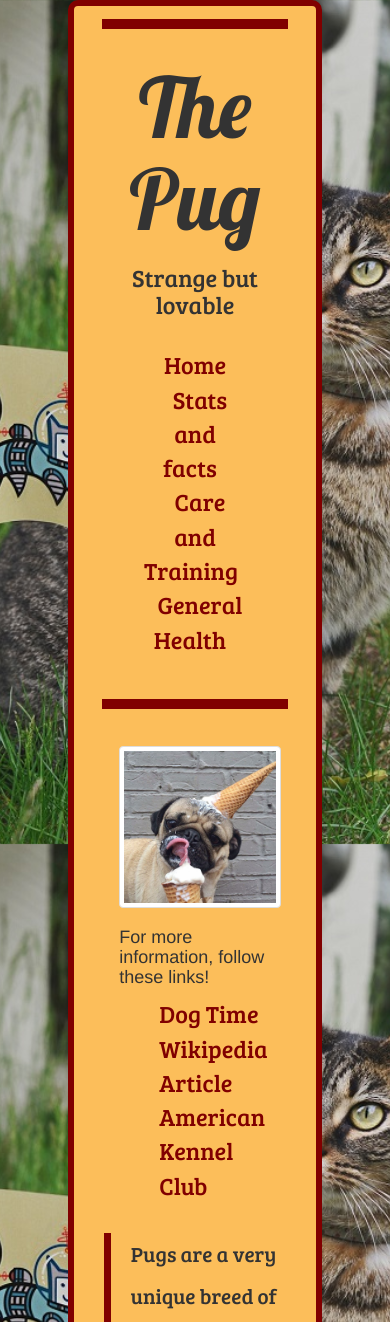
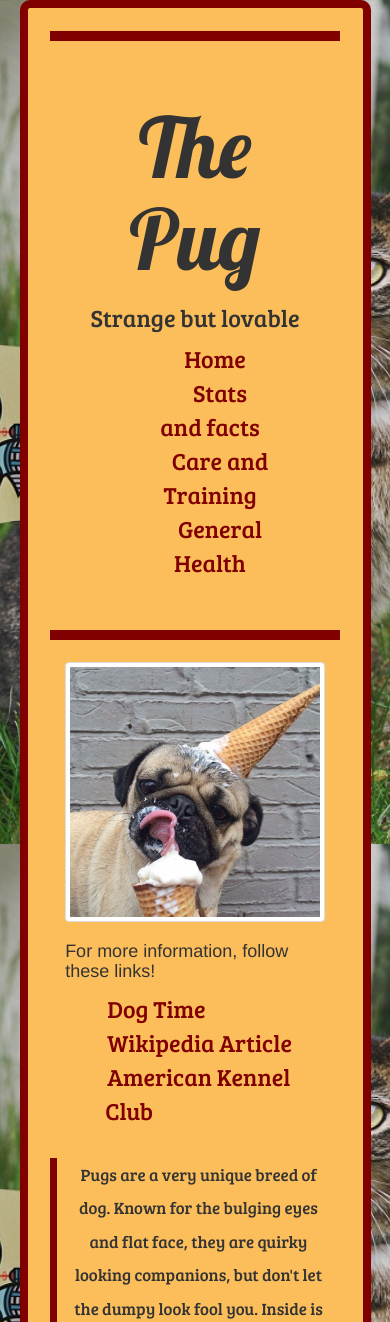
Before and after one commit to jeh26033/Pugs-Page, a PHP site: page /index.html in a window 390 px wide. Shown: the top 1322 px of the page. Run offline with PHP 8.4, Linux system fonts and the light colour scheme; some libraries are stand-ins or nearby versions.

Commit message:
Mobile optimizations
Added @media functionality, re-added jquery, fixed header displacement
issue.

```diff
--- a/assets/style.css
+++ b/assets/style.css
@@ -7,6 +7,16 @@ body{
 
 }
 
+@media (max-width: 500px){
+	.container-fluid{
+		width: 100%;
+
+	}
+
+	nav{
+		height:6em;
+	}
+}
 
 .text{
 	line-height: 2;
@@ -16,17 +26,23 @@ body{
 
 
 }
-.container{
+.container-fluid{
+	padding: 15px;
 	border-radius: 10px;
-	border: 6px solid maroon;
+	border: 8px solid maroon;
 	width: 65%;
 	background: #fcbe5a;
 }
 .row{
+	width: 95%;
+	margin: 2.5%;
+}
+.section{
+
 	padding:10px;
-	margin: 5px;
+
 	border-bottom: 5px solid maroon;
-	width: 100%;
+
 
 }
 
@@ -59,23 +75,38 @@ body{
 }
 */
 
+.col-md-8{
+	border-bottom: 5px solid maroon;
+
+}
+
 /*nav*/
 a{
+	padding:2px;
 	color: maroon;
-	font-size: 18pt;
+	font-size: 1.6em;
 	font-family: 'Bree Serif', serif;
 	text-decoration: none;
 }
 
 nav{
-	padding:20px;
-	margin: 10px;
+	height: 5em;
+
+	padding:10px;
+	text-align: center;
+
+
 }
-nav a{
-	padding:10px;
+nav ul a{
+
+	padding: 10px;
+	text-align: center;
+
+
 
 }
 a:hover{
+
 	color: white;
 	background-color: maroon;
 	text-decoration: none;
@@ -126,12 +157,13 @@ ul{
  }
 
 header{
+
 	text-align: center;
 	border-bottom:10px solid maroon;
 	border-top:  10px solid maroon;
 	font-family: 'Bree Serif', serif;
-	margin:6%;
-	padding: 12px;
+	margin: 5%;
+	padding: 40px;
 
 }
 
--- a/index.html
+++ b/index.html
@@ -29,17 +29,43 @@
     <link href="assets/grid.css" rel="">
     <link href="assets/style.css" rel="stylesheet">
 
+	<style>
+		@media (max-width: 1000px) {
+			.container-fluid {
+			    width: 90%;
+		    }
+		    .text{
+		    	font-size: 1.2em;
+		    }
+			nav{
+				height: auto;
+				padding: 0px;
+			}
+			a{
+				font-size: 1.7em;
 
+			}
+
+		}
+	</style>
     <script>
     	$(document).ready(function(){
 			$(function(){
 				$('a').hover(function(){
-			    $(this).animate({'z-index':'1','font-size':'2em'},50);
+				    $(this).animate({'font-size':'2em'},100);
 				      },
 				      function(){
-			      $(this).animate({'z-index':'0','font-size':'1.6em'},50);
+				      $(this).animate({'font-size':'1.6em'},100);
 				    });
 				});
+			$(function(){
+				$('h1').animate({left: '500px'});
+
+			});
+
+
+
+
     	});
 
 
@@ -51,18 +77,21 @@
 
 
 <body class="img-responsive">
-	<div class="container">
+	<div class="container-fluid">
 
-		<header>
+			<header class="row">
 				<h1>The Pug</h1>
 				<h3>Strange but lovable</h3>
-			<nav>
-				<a href="index.html">Home</a>
-				<a href="stats.html">Stats and facts</a>
-				<a href="care.html">Care and Training</a>
-				<a href="health.html">General Health</a>
+				<nav class="col-md-12 navbar-header">
+					<ul>
+						<li class="col-md-3"><a href="index.html">Home</a></li>
+						<li class="col-md-3"><a href="stats.html">Stats and facts</a></li>
+						<li class="col-md-3"><a href="care.html">Care and Training</a></li>
+						<li class="col-md-3"><a href="health.html">General Health</a></li>
+					</ul>
 				</nav>
 			</header>
+
 
 		<div class="row">
 
```
Also changed, not shown: care.html (+28 -9 lines), health.html (+28 -9 lines), stats.html (+27 -9 lines). Lines whose indentation alone changed are shown as unchanged.
